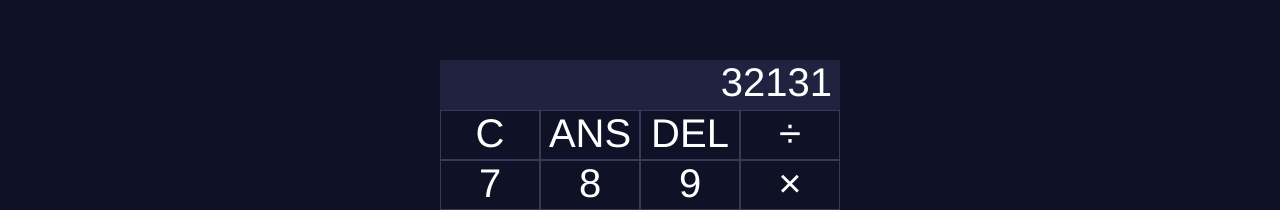
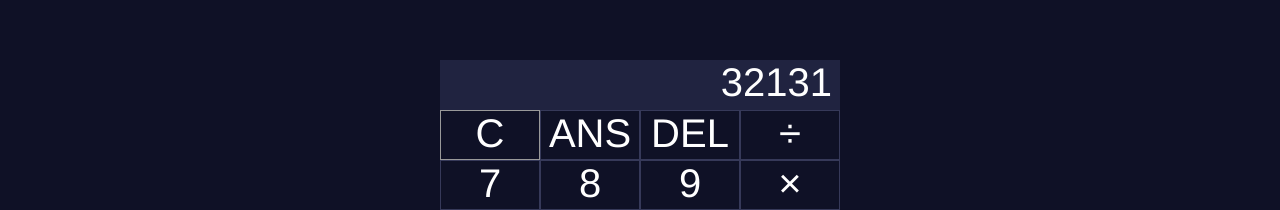
Before and after one commit to sondremalerud/Vue-Calculator, a Vue app: page / in a window 1280 px wide. In both pictures the pointer is over the element 490 px from the left and 135 px from the top of the page. Shown: the top 210 px of the page. Built offline with nearby package versions, Linux system fonts and the light colour scheme.

Commit message:
mer css på knappene

```diff
--- a/src/components/MyCalculator.vue
+++ b/src/components/MyCalculator.vue
@@ -1,6 +1,7 @@
 <template>
   <div class="calculator">
     <div class="display">{{ number || '0'}}</div>
+    <!-- kan være buttons? -->
     <div class="calculator-button" @click="clear">C</div>
     <div class="calculator-button" @click="getAns">ANS</div>
     <div class="calculator-button" @click="deleteDigit">DEL</div>
@@ -120,6 +121,15 @@ div {
 
 }
 
+.calculator-button:hover  {
+  border:1px #999 solid;
+
+}
+
+.calculator-button:active {
+  background-color: rgb(97, 97, 200);
+}
+
 #zero {
   grid-column: 1 / 3;
 }
```
